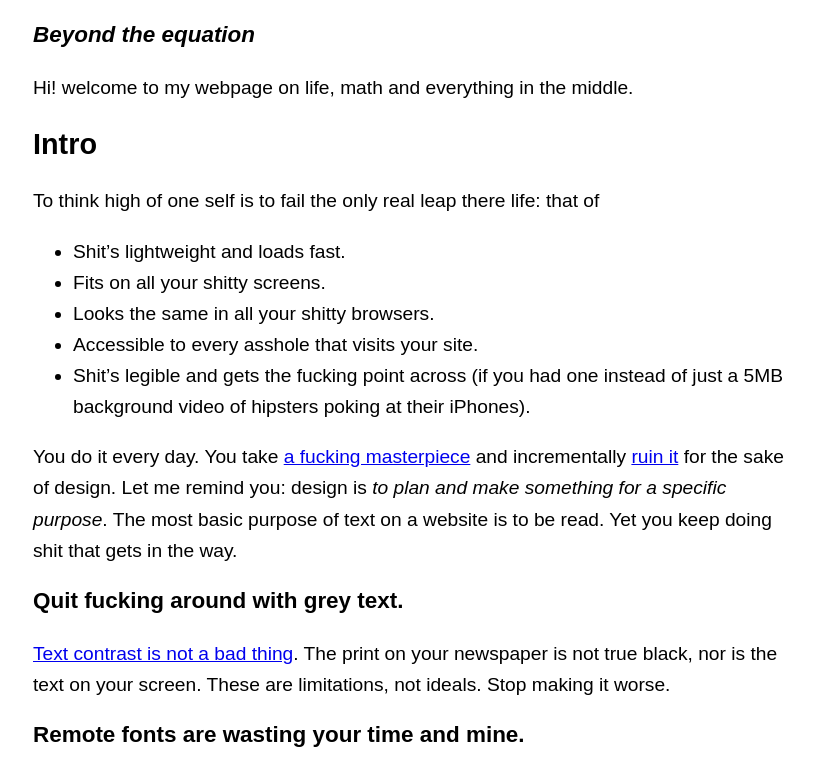
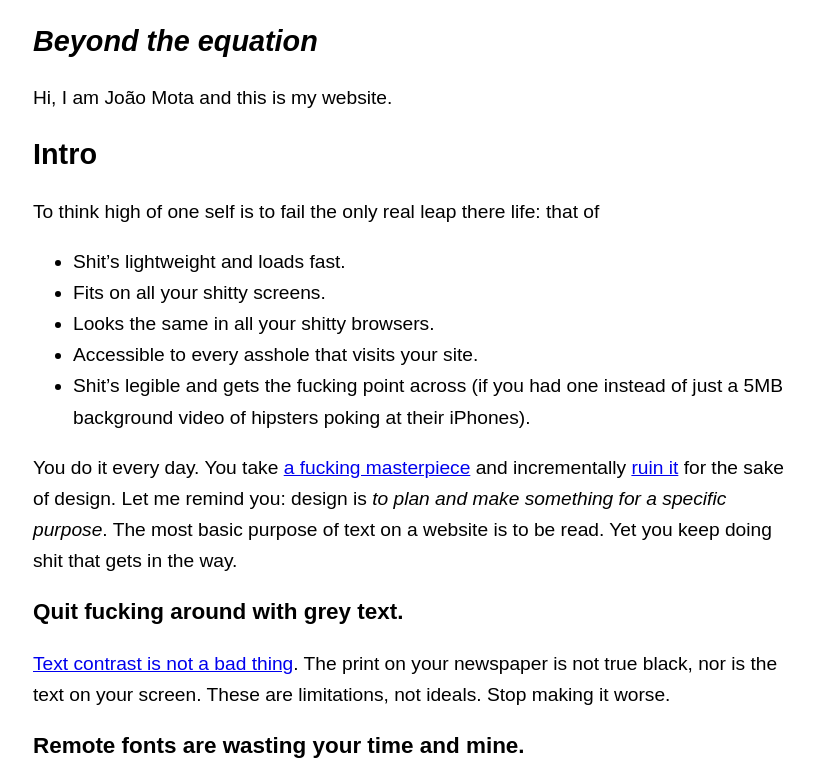
Before and after one commit to bay-nex/byndeq, a plain HTML site: page index.html in a window 1280 px wide. Shown: the top 769 px of the page, without its empty margins (223-1037 px from the left). Drawn offline with Linux system fonts and the light colour scheme.

Commit message:
Update index.html

```diff
--- a/index.html
+++ b/index.html
@@ -28,8 +28,8 @@
 </style>
 <article>
 	<header>
-		<h3><em>Beyond the equation</em></h3>
-		<aside>Hi! welcome to my webpage on life, math and everything in the middle.</aside>
+		<h2><em>Beyond the equation</em></h2>
+		<aside>Hi, I am João Mota and this is my website.</aside>
 	</header>
 	<h2>Intro</h2>
 	<p>To think high of one self is to fail the only real leap there  life: that of
```
